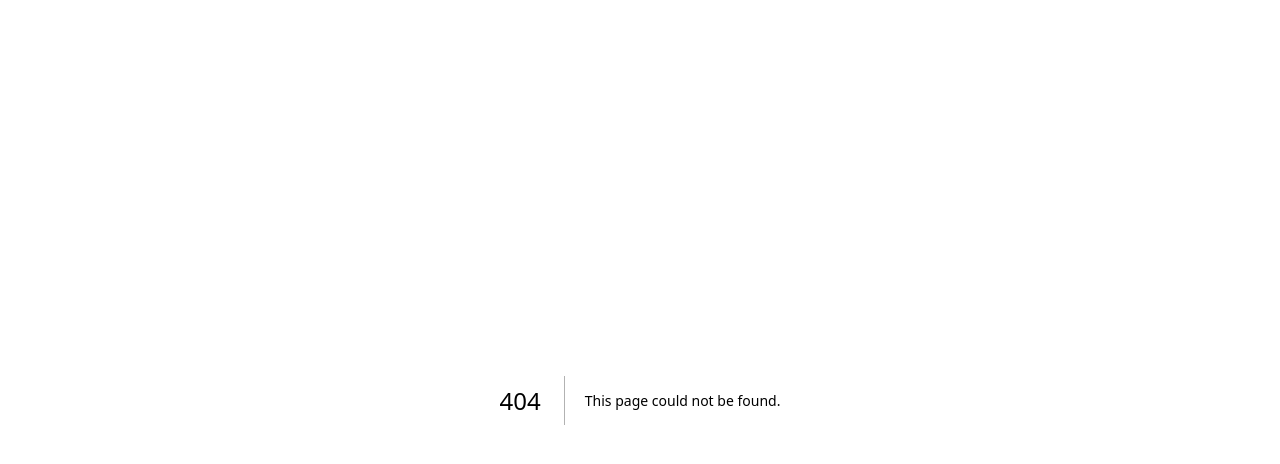
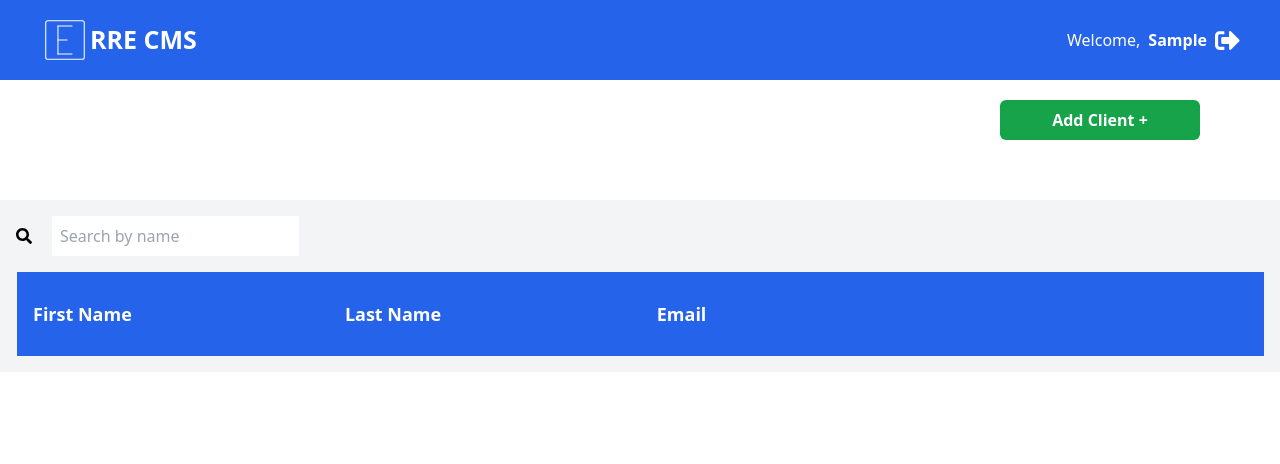
Before and after one commit to btrzdev/cms-btrz, a Next.js app: page /dashboard in a window 1280 px wide. Before the commit this address had no page. Shown: the top 464 px of the page. Built offline with nearby package versions, Linux system fonts and the light colour scheme; sample sign-in values are in the browser's storage.

Commit message:
feat: first review + read me

```diff
--- a/src/components/Clients/ClientDetailsModal.tsx
+++ b/src/components/Clients/ClientDetailsModal.tsx
@@ -46,8 +46,6 @@ const ClientDetailsModal: React.FC<ClientDetailsProps> = ({
 
     setShowClientModal(false);
   };
-
-  console.log("Schedules", clientDetails.schedules);
 
   const exportJsonClientData = (clientDetails: Client) => {
     const stringfiedData = JSON.stringify(clientDetails);
@@ -142,10 +140,10 @@ const ClientDetailsModal: React.FC<ClientDetailsProps> = ({
               <FaPlusSquare color={"#2A64DB"} size={25} />
             </button>
           </div>
-          <div className="bg-gray-200 w-[500px] max-h-[500px] gap-[10px] flex flex-col pt-[1px] px-5 overflow-y-scroll">
+          <div className="bg-gray-100 rounded-[20px] w-[500px] min-h-[500px] max-h-[500px] gap-[10px] flex flex-col pt-[1px] px-5 overflow-y-scroll">
             {clientDetails?.notes?.map((item: Note, index: number) => (
               <div
-                className="flex justify-between mt-5 w-[99%] bg-blue-100 border border-b-gray-300 h-auto p-10"
+                className="flex shadow-xl justify-between mt-5 w-[99%] bg-blue-100 border border-b-gray-300 h-auto p-10"
                 key={index}
               >
                 <span className="ml-[15px]"> {item.note}</span>
@@ -166,14 +164,17 @@ const ClientDetailsModal: React.FC<ClientDetailsProps> = ({
               <FaPlusSquare color={"#2A64DB"} size={25} />
             </button>
           </div>
-          <div className="bg-gray-200 w-[500px] h-[500px] pt-10 flex flex-col  gap-5 rounded-[20px]">
+          <div className="bg-gray-100 w-[500px] h-[500px] pt-10 flex flex-col  gap-5 rounded-[20px]">
             {clientDetails?.schedules?.map((item: Schedule, index: number) => (
               <div
-                className="flex justify-between w-[99%] rounded-md border border-gray-500 bg-blue-100  border-b-gray-300 h-[40px]"
+                className="flex p-[10px] justify-between shadow-lg w-[99%] rounded-md border bg-blue-100  border-gray-100 px-10"
                 key={index}
               >
-                <span className="ml-[15px]"> {item.description}</span>
-                <p className="text-[18px] text-black" key={index}>
+                <span className="ml-[15px] font-semibold text-gray-600">
+                  {" "}
+                  {item.description}
+                </span>
+                <p className="text-[18px] text-gray-950" key={index}>
                   {new Date(item.date).toLocaleDateString() ?? ""}
                 </p>
               </div>
--- a/src/components/Clients/ClientNotesModal.tsx
+++ b/src/components/Clients/ClientNotesModal.tsx
@@ -20,19 +20,19 @@ const ClientsNotesModal: React.FC<ClientSchedulesProps> = ({
     register,
     handleSubmit,
     formState: { errors },
-  } = useForm<Schedule>();
+  } = useForm<Note>();
 
   const oldClientsData = data;
 
   const [clientsUpdated, setClientsUpdated] = useState(oldClientsData);
 
-  const addNewSchedule = async (newSchedule: Schedule) => {
+  const addNewNote = async (newNote: Note) => {
     const clientToAddSchedule = clientsUpdated.find(
       (item: Client) => item.email === client.email
     );
     const updatedSchedulesClient = {
       ...clientToAddSchedule,
-      notes: [...(clientToAddSchedule?.notes ?? []), newSchedule],
+      notes: [...(clientToAddSchedule?.notes ?? []), newNote],
     };
 
     const removeDuplicatedClient = oldClientsData.filter(
@@ -55,8 +55,7 @@ const ClientsNotesModal: React.FC<ClientSchedulesProps> = ({
 
     setShowCreateNoteModal(false);
   };
-  const onSubmit: SubmitHandler<Schedule> = (newSchedule: Schedule) =>
-    addNewSchedule(newSchedule);
+  const onSubmit: SubmitHandler<Note> = (newNote: Note) => addNewNote(newNote);
   return (
     <Modal closeModal={setShowCreateNoteModal}>
       <form
--- a/src/components/Clients/CreateNewClient.tsx
+++ b/src/components/Clients/CreateNewClient.tsx
@@ -18,7 +18,6 @@ const CreateNewClient: React.FC<CreateNewClient> = ({
   const {
     register,
     handleSubmit,
-    watch,
     formState: { errors },
   } = useForm<Client>();
 
@@ -26,10 +25,11 @@ const CreateNewClient: React.FC<CreateNewClient> = ({
     const updatedData = [...data, newData];
     setData(updatedData);
     createClient(updatedData);
+    setShowModal(false);
   };
 
   return (
-    <div className="fixed w-[600px] p-10 bg-gray-200 rounded-md">
+    <div className="fixed w-[600px] p-10 bg-gray-200 rounded-md z-50">
       <form onSubmit={handleSubmit(onSubmit)} className="flex flex-col gap-5">
         <button
           onClick={() => setShowModal(false)}
@@ -133,8 +133,7 @@ const CreateNewClient: React.FC<CreateNewClient> = ({
           type="submit"
           className="w-full text-white font-semibold text-sm h-[40px] rounded-md bg-green-600"
         >
-          {" "}
-          Add Client{" "}
+          Add Client
         </button>
       </form>
     </div>
--- a/src/components/Clients/EditClientDetails.tsx
+++ b/src/components/Clients/EditClientDetails.tsx
@@ -22,9 +22,7 @@ const EditClientDetails: React.FC<CreateNewClient> = ({
 }) => {
   const {
     register,
-
     handleSubmit,
-    watch,
     formState: { errors },
   } = useForm<Client>();
 
@@ -47,8 +45,6 @@ const EditClientDetails: React.FC<CreateNewClient> = ({
   const onSubmit: SubmitHandler<Client> = async (newData) => {
     editSelectedItem(newData);
   };
-
-  //useEffect(() => console.log("Clients", data));
 
   return (
     <Modal closeModal={setShowEditClientModal}>
--- a/src/components/CreateUserForm.tsx
+++ b/src/components/CreateUserForm.tsx
@@ -1,6 +1,7 @@
 import React from "react";
 import { useForm, SubmitHandler } from "react-hook-form";
 import signUp from "./Register/Register";
+import Link from "next/link";
 
 type CreateUserInput = {
   firstName: string;
@@ -22,6 +23,13 @@ const CreateUserForm = () => {
     <form onSubmit={handleSubmit(onSubmit)} className="flex flex-col gap-5">
       <div>
         <h1 className="text-[40px] font-semibold">Create an account</h1>
+        <div className="text-[14px]">
+          <span> Do you already have an account? Click </span>
+          <Link href={"/"} className="hover:text-blue-500 hover:underline ">
+            here{" "}
+          </Link>
+          to login
+        </div>
       </div>
       <div>
         <label
--- a/src/components/Dashboard/Columns.ts
+++ b/src/components/Dashboard/Columns.ts
@@ -1,4 +1,10 @@
-export const COLUMNS = [
+import { Column } from "react-table";
+
+export const COLUMNS: Column<{
+  firstName: string;
+  lastName: string;
+  email: string;
+}>[] = [
   {
     Header: "First Name",
     accessor: "firstName",
--- a/src/components/Login/Login.ts
+++ b/src/components/Login/Login.ts
@@ -21,7 +21,7 @@ async function signIn(credentials: Credentials) {
     sessionStorage.setItem("token", JSON.stringify(response.data?.token));
     if (response.status === 200) {
       toast.success("Sucessful!");
-      window.location.replace("/Dashboard");
+      window.location.replace("/dashboard");
     }
   } catch (error) {
     console.error(error);
--- a/src/components/LoginForm.tsx
+++ b/src/components/LoginForm.tsx
@@ -1,7 +1,7 @@
 import Link from "next/link";
 import React from "react";
 import { useForm, SubmitHandler } from "react-hook-form";
-import { signIn, checkToken } from "./Login/Login";
+import { signIn } from "./Login/Login";
 
 type LoginInputs = {
   email: string;
@@ -12,7 +12,6 @@ const LoginForm = () => {
   const {
     register,
     handleSubmit,
-    watch,
     formState: { errors },
   } = useForm<LoginInputs>();
   const onSubmit: SubmitHandler<LoginInputs> = (data) => signIn(data);
@@ -44,7 +43,7 @@ const LoginForm = () => {
           Password
         </label>
         <input
-          type="text"
+          type="password"
           id="Password"
           className="bg-gray-50 border border-gray-300 text-gray-900 text-sm rounded-lg focus:ring-blue-500 p-3 focus:border-blue-500 block w-full"
           placeholder="......."
@@ -55,10 +54,7 @@ const LoginForm = () => {
       <span className="text-gray-600 text-[14px]">
         {" "}
         Dont have an account?{" "}
-        <Link
-          href="/RegisterPage"
-          className="hover:underline hover:text-blue-600"
-        >
+        <Link href="/register" className="hover:underline hover:text-blue-600">
           Register here
         </Link>
       </span>
--- a/src/components/Modal/Modal.tsx
+++ b/src/components/Modal/Modal.tsx
@@ -2,7 +2,7 @@ import { FaXmark } from "react-icons/fa6";
 
 const Modal: React.FC<any> = ({ children, closeModal }) => {
   return (
-    <div className="fixed inset-0 flex items-center justify-center bg-black bg-opacity-50">
+    <div className="fixed inset-0 flex items-center justify-center bg-black bg-opacity-50 z-50">
       <div className="fixed w-auto h-auto p-10 bg-white rounded-[30px]">
         <button
           onClick={() => closeModal(false)}
--- a/src/pages/Dashboard.tsx
+++ b/src/pages/dashboard.tsx
@@ -1,10 +1,9 @@
 /* eslint-disable react/jsx-key */
-"use client";
 import CreateNewClient from "@/components/Clients/CreateNewClient";
 import { COLUMNS } from "@/components/Dashboard/Columns";
 import { useEffect, useMemo, useState } from "react";
 import { useTable } from "react-table";
-import { FaEye, FaSearch } from "react-icons/fa";
+import { FaEye, FaSearch, FaSignOutAlt } from "react-icons/fa";
 import ClientDetailsModal from "@/components/Clients/ClientDetailsModal";
 import Logo from "@/components/Logo";
 import Link from "next/link";
@@ -26,6 +25,8 @@ export default function Dashboard() {
     Client | null | [x: string] | {}
   >();
   const [showClientModal, setShowClientModal] = useState(false);
+  const [loader, setLoader] = useState(true);
+  const [username, setUsername] = useState("");
 
   const router = useRouter();
 
@@ -33,12 +34,23 @@ export default function Dashboard() {
     setShowModal(true);
   };
 
+  function parseJwt(token: string) {
+    return JSON.parse(Buffer.from(token.split(".")[1], "base64").toString());
+  }
+
   useEffect(() => {
     const tokenStorage = sessionStorage.getItem("token");
     console.log("token", tokenStorage);
     if (tokenStorage === "" || tokenStorage === null) {
       router.push("/");
     }
+    console.log("User", parseJwt(tokenStorage));
+    const userInfo = parseJwt(tokenStorage);
+    setUsername(userInfo.firstName);
+  }, []);
+
+  useEffect(() => {
+    setLoader(false);
   }, []);
 
   const columns = useMemo(() => {
@@ -73,17 +85,32 @@ export default function Dashboard() {
 
   const { getTableProps, getTableBodyProps, headerGroups, rows, prepareRow } =
     useTable({ columns, data: filteredData });
+  if (loader) {
+    return <p>Loading...</p>;
+  }
+
+  const logout = () => {
+    sessionStorage.clear();
+  };
 
   return (
     <main className={`flex min-h-screen flex-col items-center justify-center`}>
-      <div className="w-full h-[80px] bg-blue-600 absolute top-0 pl-10 pt-5">
+      <div className="w-full h-[80px] bg-blue-600 absolute top-0 pt-5 flex justify-between px-10 items-center pb-5">
         <Link href={"/"}>
           <Logo iconWidth={50} textSize={25} />
         </Link>
+        <div className="flex text-white gap-2">
+          <span>Welcome,</span>{" "}
+          <span className="font-semibold">{username}</span>
+          <a
+            href="#"
+            className="text-primary dark:text-primary-400"
+            data-twe-toggle="tooltip"
+            title="Click to logout"
+          >
+            <FaSignOutAlt color={"#ffff"} size={25} />
+          </a>
         </div>
-      <div className="flex gap-5">
-        <FaSearch />
-        <input id="search" type="text" onChange={handleSearch} />
       </div>
 
       <button
@@ -101,7 +128,7 @@ export default function Dashboard() {
           setData={setData}
         />
       )}
-      {showClientModal && (
+      {showClientModal && clientDetails && (
         <ClientDetailsModal
           showClientModal={showClientModal}
           setShowClientModal={setShowClientModal}
@@ -112,7 +139,18 @@ export default function Dashboard() {
         />
       )}
       <div className="container absolute top-[200px]">
-        <div className="w-full px-4">
+        <div className="bg-gray-100 p-2">
+          <div className="w-full p-2">
+            <div className="flex gap-5 mb-4 items-center">
+              <FaSearch />
+              <input
+                id="search"
+                placeholder="Search by name"
+                type="text"
+                onChange={handleSearch}
+                className="p-2"
+              />
+            </div>
             <table {...getTableProps()} className="table-auto w-full">
               <thead className="bg-blue-600">
                 {headerGroups.map((headerGroup) => (
@@ -141,13 +179,7 @@ export default function Dashboard() {
                         return (
                           <td
                             {...cell.getCellProps()}
-                          className="text-left text-dark
-                        font-medium
-                        text-base
-                        py-5
-                        px-2
-                        bg-[#F3F6FF]
-                        border-b border-l border-[#E8E8E8]"
+                            className="text-left text-dark font-medium text-base py-5 px-2 bg-[#F3F6FF] border-b border-l border-[#E8E8E8]"
                           >
                             {cell.render("Cell")}
                           </td>
@@ -160,6 +192,7 @@ export default function Dashboard() {
             </table>
           </div>
         </div>
+      </div>
     </main>
   );
 }
--- a/src/types/types.ts
+++ b/src/types/types.ts
@@ -26,7 +26,7 @@ type Client = {
   email: string;
   phone: string;
   address: string;
-  notes: Note[];
+  notes?: Note[];
   company?: string;
   schedules?: Schedule[];
 };
```
Also changed, not shown: src/pages/register.tsx (renamed from src/pages/Register.tsx), 1 other file (tests, documents, lock files or other folders). Lines whose indentation alone changed are shown as unchanged.
